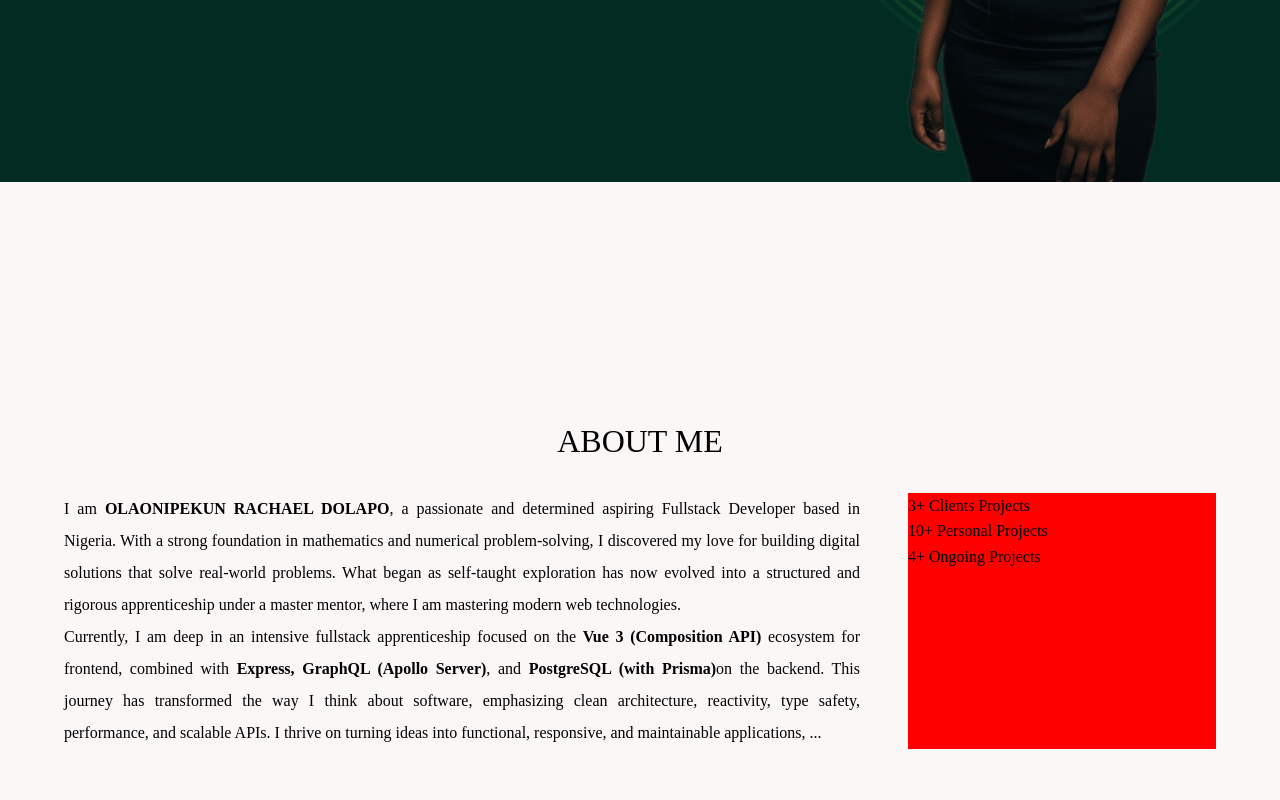
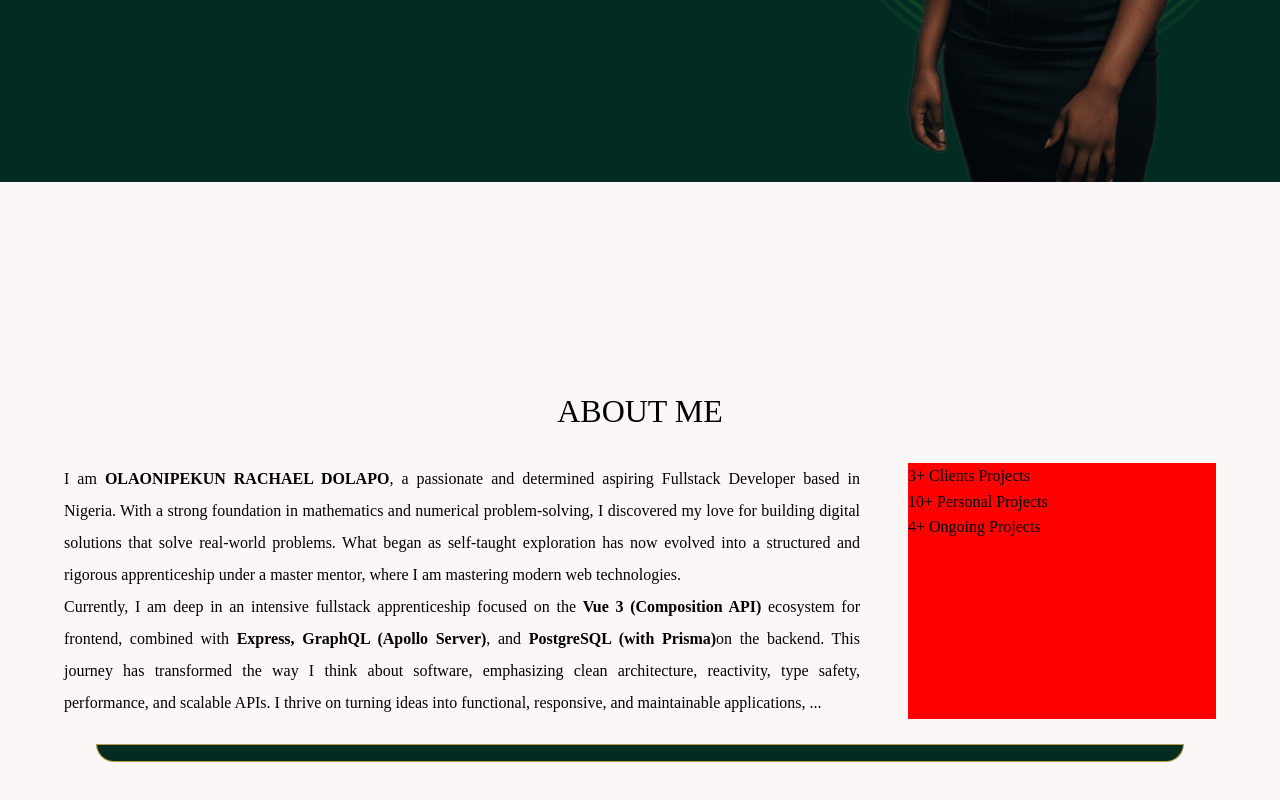
Before and after one commit to Lovethrech/my-main-portfolio, a Vue app: page / in a window 1280 px wide. Shown: the part 549-1349 px from the top of the page. Built offline with nearby package versions, Linux system fonts and the light colour scheme.

Commit message:
working on the home-about components.

```diff
--- a/src/components/home/about/HomeAboutCtn.vue
+++ b/src/components/home/about/HomeAboutCtn.vue
@@ -2,6 +2,7 @@
 import HomeAboutTitle from './HomeAboutTitle.vue';
 import HomeAboutDesc from './HomeAboutDesc.vue';
 import HomeAboutDescStats from "./HomeAboutDescStats.vue";
+import ColoredBtn from '../ColoredBtn.vue';
 </script>
 
 <template>
@@ -13,6 +14,7 @@ import HomeAboutDescStats from "./HomeAboutDescStats.vue";
                 <HomeAboutDesc/>
                 <HomeAboutDescStats/>
             </div>
+            <ColoredBtn/>
         </div>
     </section>
 </template>
```
